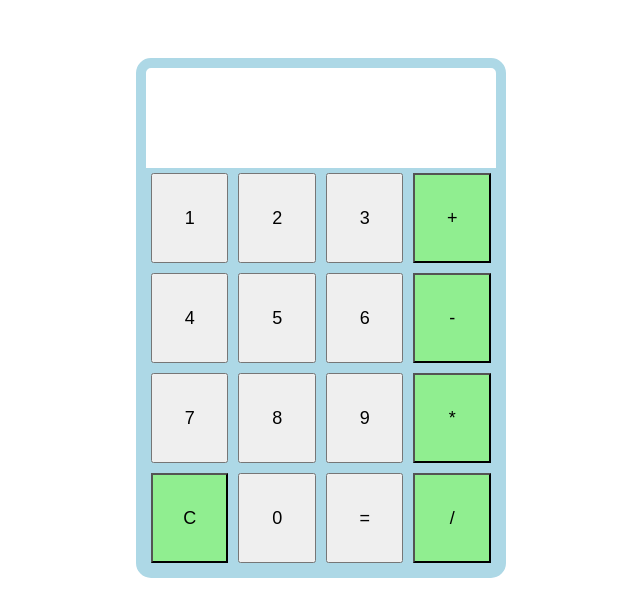
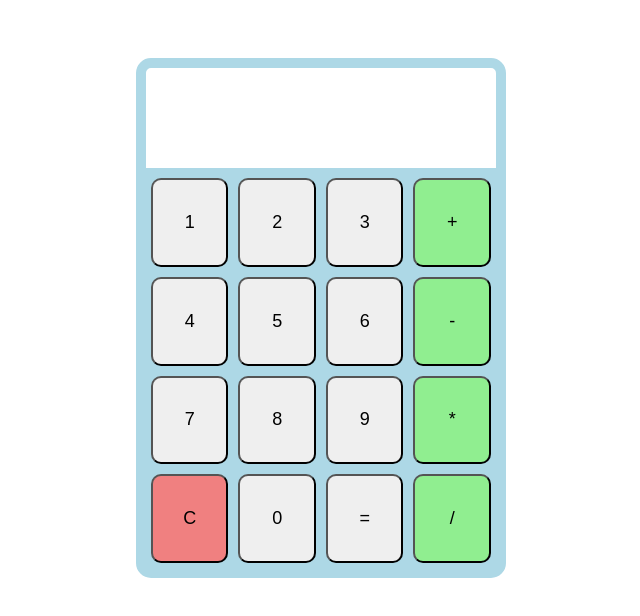
Before and after one commit to Looch8/Calculator, a plain HTML site: page index.html in a window 1280 px wide. Shown: the whole page, without its empty margins (319-959 px from the left). Drawn offline with Linux system fonts and the light colour scheme.

Commit message:
added more css

```diff
--- a/index.html
+++ b/index.html
@@ -28,7 +28,7 @@
           <button class="number" id="8">8</button>
           <button class="number" id="9">9</button>
           <button class="operator" id="multiply">*</button>
-          <button class="operator" id="clear">C</button>
+          <button class="clear" id="clear">C</button>
           <button class="number" id="0">0</button>
           <button class="equals" id="equals">=</button>
           <button class="operator" id="divide">/</button>
--- a/style.css
+++ b/style.css
@@ -18,26 +18,33 @@
   display: grid;
   grid-template-columns: repeat(4, 1fr);
   background-color: lightblue;
+  padding-top: 5px;
 }
 
 .number,
 .operator,
-.equals {
+.equals,
+.clear {
   box-shadow: 5px;
   font-size: large;
   margin-left: 5px;
   margin-top: 5px;
   margin-bottom: 5px;
   margin-right: 5px;
+  border-radius: 10px;
 }
 
 .operator {
   background-color: lightgreen;
 }
 
+.clear {
+  background-color: lightcoral;
+}
+
 .display {
   font-size: xx-large;
-  width: 100%;
   height: 65%;
   text-align: right;
+  padding-right: 20px;
 }
```
